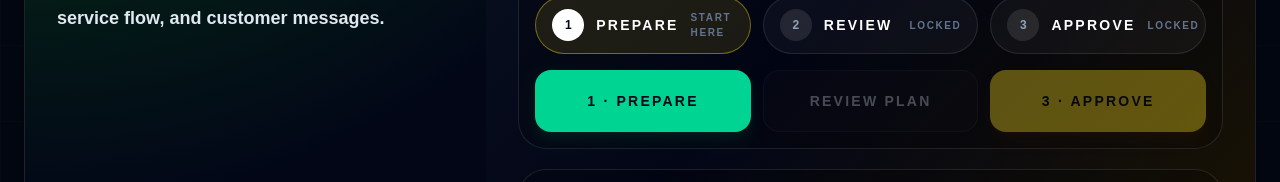
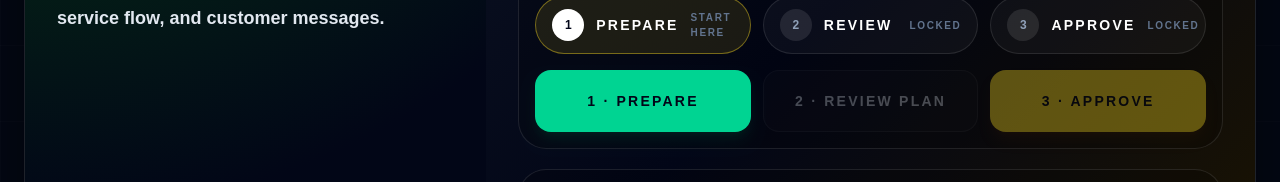
Before and after one commit to mneang/matchday-surge-agent, a Next.js app: page / in a window 1280 px wide. Shown: the part 563-745 px from the top of the page. Built offline with nearby package versions, Linux system fonts and the light colour scheme.

Commit message:
Polish review button step label

```diff
--- a/src/app/page.tsx
+++ b/src/app/page.tsx
@@ -695,7 +695,7 @@ export default function Home() {
                   disabled={!plan}
                   className="rounded-2xl border border-white/10 bg-white/[0.04] px-5 py-5 text-sm font-black uppercase tracking-[0.16em] text-slate-200 transition hover:bg-white/[0.08] disabled:cursor-not-allowed disabled:opacity-30"
                 >
-                  {showDetails ? "Hide full plan" : "Review plan"}
+                  {showDetails ? "Hide full plan" : "2 · Review plan"}
                 </button>
 
                 <motion.button
```
